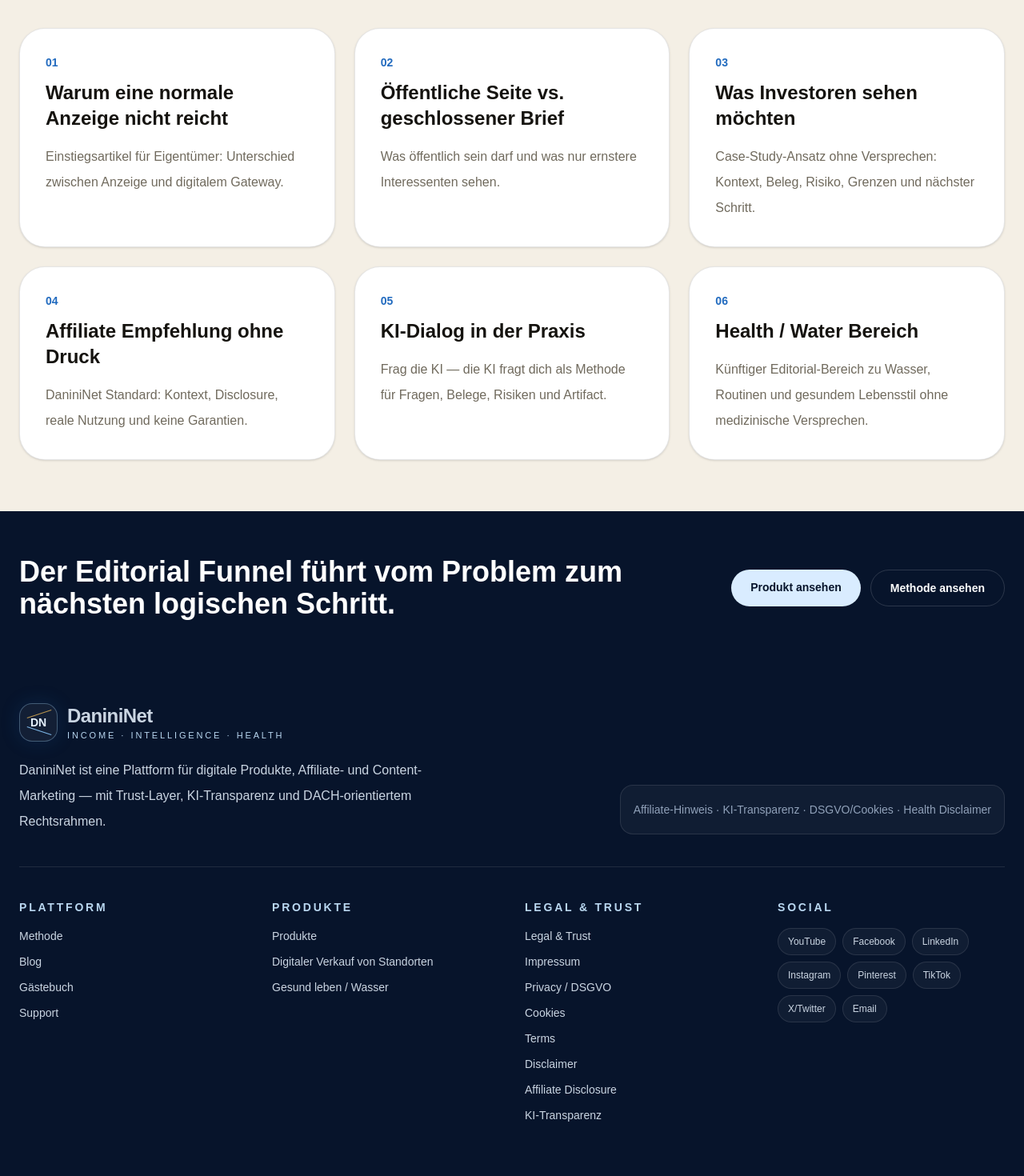
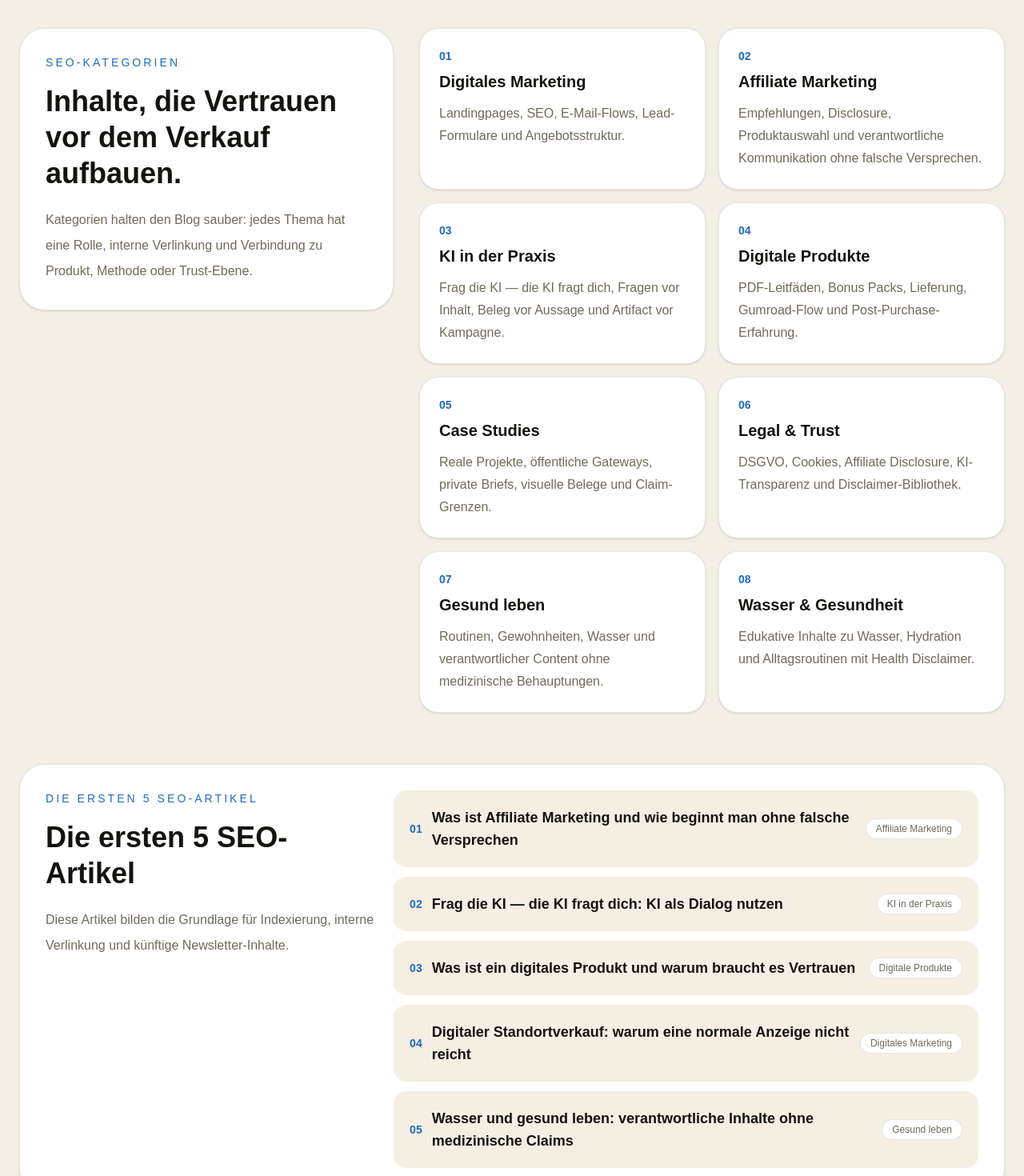
Before and after one commit to danininet/danininet, a Next.js app: page /de/blog in a window 1280 px wide. Shown: the part 2840-4310 px from the top of the page at 80% size. Built offline with nearby package versions, Linux system fonts and the light colour scheme; no server answers.

Commit message:
Add blog categories and SEO article roadmap

```diff
--- a/app/[locale]/blog/page.tsx
+++ b/app/[locale]/blog/page.tsx
@@ -205,6 +205,46 @@ export default async function BlogPage({ params }: { params: Promise<{ locale: s
         </div>
       </section>
 
+      <section className="mx-auto max-w-7xl px-6 pb-16">
+        <div className="grid gap-8 lg:grid-cols-[0.78fr_1.22fr] lg:items-start">
+          <div className="rounded-[2rem] border border-black/10 bg-white p-8 shadow-sm">
+            <p className="text-sm uppercase tracking-[0.22em] text-[#226bbf]">{t.categoriesTitle}</p>
+            <h2 className="mt-4 text-4xl font-semibold leading-tight">{t.title}</h2>
+            <p className="mt-5 leading-8 text-[#706a5d]">{t.categoriesText}</p>
+          </div>
+          <div className="grid gap-4 md:grid-cols-2">
+            {t.categories.map(([title, text], index) => (
+              <article key={title} className="rounded-[1.5rem] border border-black/10 bg-white p-6 shadow-sm">
+                <p className="text-sm font-semibold text-[#226bbf]">0{index + 1}</p>
+                <h3 className="mt-2 text-xl font-semibold">{title}</h3>
+                <p className="mt-3 leading-7 text-[#706a5d]">{text}</p>
+              </article>
+            ))}
+          </div>
+        </div>
+      </section>
+
+      <section className="mx-auto max-w-7xl px-6 pb-16">
+        <div className="rounded-[2rem] border border-black/10 bg-white p-8 shadow-sm">
+          <div className="grid gap-6 lg:grid-cols-[0.72fr_1.28fr] lg:items-start">
+            <div>
+              <p className="text-sm uppercase tracking-[0.22em] text-[#226bbf]">{t.plannedTitle}</p>
+              <h2 className="mt-4 text-4xl font-semibold leading-tight">{t.plannedTitle}</h2>
+              <p className="mt-5 leading-8 text-[#706a5d]">{t.plannedText}</p>
+            </div>
+            <div className="grid gap-3">
+              {t.plannedArticles.map(([title, category], index) => (
+                <article key={title} className="grid gap-3 rounded-2xl bg-[#f5efe3] p-5 md:grid-cols-[auto_1fr_auto] md:items-center">
+                  <span className="text-sm font-semibold text-[#226bbf]">0{index + 1}</span>
+                  <h3 className="text-lg font-semibold">{title}</h3>
+                  <span className="rounded-full border border-black/10 bg-white px-3 py-1 text-xs text-[#706a5d]">{category}</span>
+                </article>
+              ))}
+            </div>
+          </div>
+        </div>
+      </section>
+
       <section className="mx-auto grid max-w-7xl gap-6 px-6 pb-16 md:grid-cols-2 lg:grid-cols-3">
         {t.items.map(([title, text], index) => (
           <article key={title} className="rounded-[2rem] border border-black/10 bg-white p-8 shadow-sm">
```
